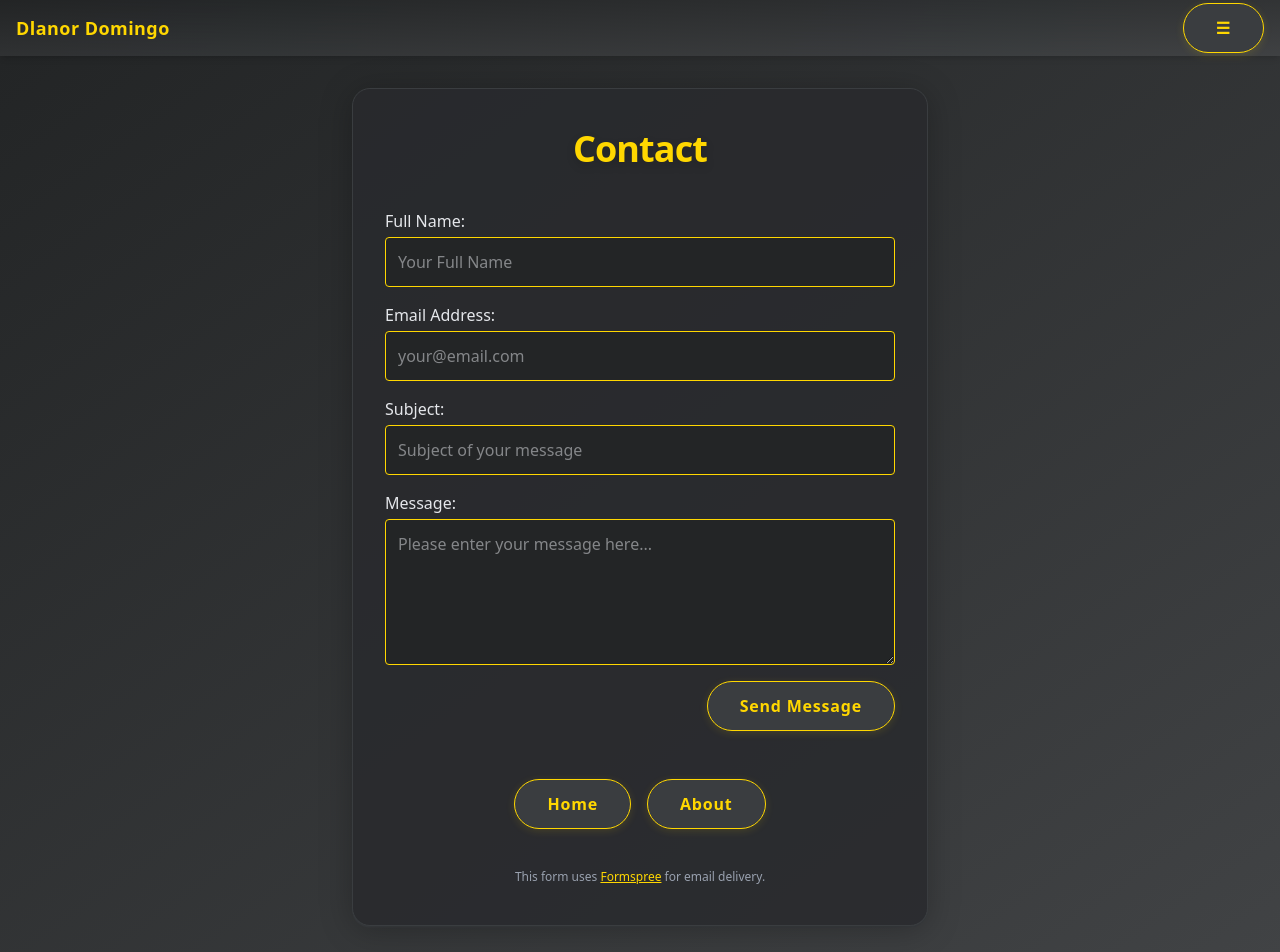
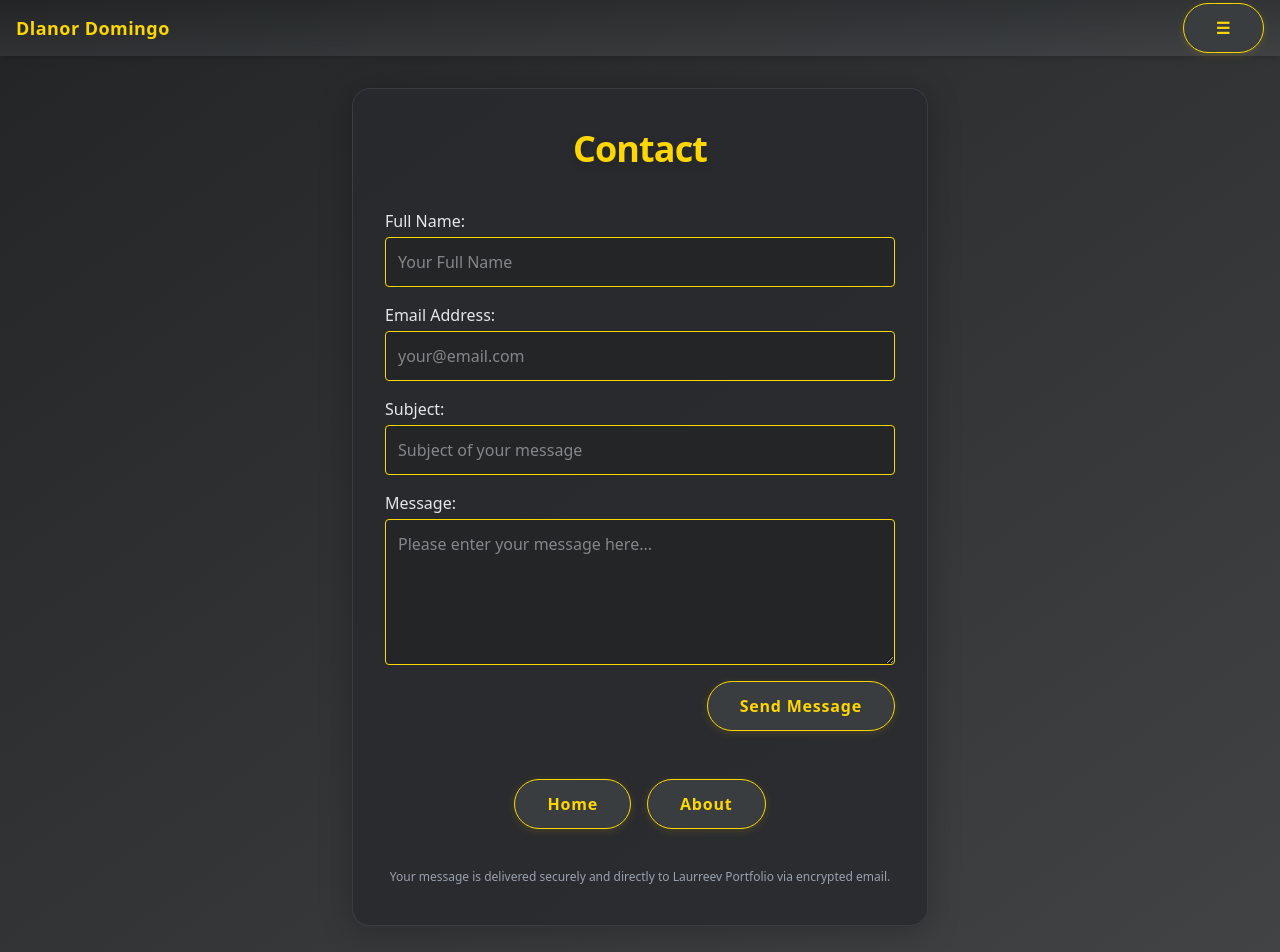
Before and after one commit to laurreev/Portfolio, a Next.js app: page /contact in a window 1280 px wide. Shown: the top 952 px of the page. Built offline with nearby package versions, Linux system fonts and the light colour scheme.

Commit message:
Update page.js

```diff
--- a/src/app/contact/page.js
+++ b/src/app/contact/page.js
@@ -86,7 +86,11 @@ export default function Contact() {
           <div className="fixed inset-0 flex items-center justify-center z-50 bg-black/60">
             <div className="bg-[#232526] border border-[#FFD700] rounded-xl p-8 shadow-2xl flex flex-col items-center">
               <span className="text-2xl mb-2 text-[#FFD700]">✅</span>
-              <p className="text-gray-200 mb-4">Your message has been submitted successfully.<br />Thank you for reaching out!</p>
+              <p className="text-gray-200 mb-4">
+                Your message has been submitted successfully.<br />
+                Thank you for reaching out!<br />
+                <span className="block mt-2 text-sm text-[#FFD700]">You will receive an automatic confirmation email shortly. Please check your inbox (and spam folder).</span>
+              </p>
               <button className="metal-btn" onClick={() => setDialogOpen(false)}>Close</button>
             </div>
           </div>
@@ -96,16 +100,7 @@ export default function Contact() {
           <Link href="/about" className="metal-btn">About</Link>
         </div>
         <p className="text-xs text-gray-400 mt-2">
-          This form uses{' '}
-          <a
-            href="https://formspree.io"
-            className="underline text-[#FFD700] hover:text-white transition-colors"
-            target="_blank"
-            rel="noopener noreferrer"
-          >
-            Formspree
-          </a>{' '}
-          for email delivery.
+          Your message is delivered securely and directly to Laurreev Portfolio via encrypted email.
         </p>
       </main>
     </div>
```
